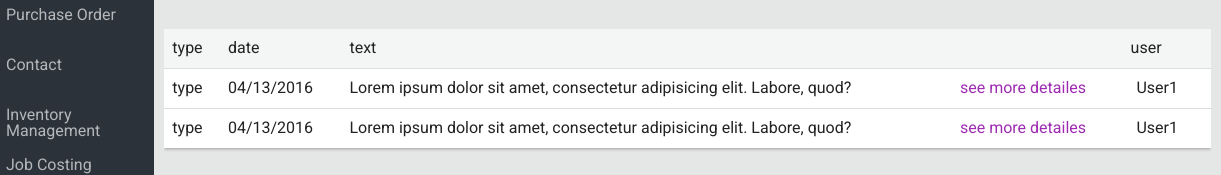
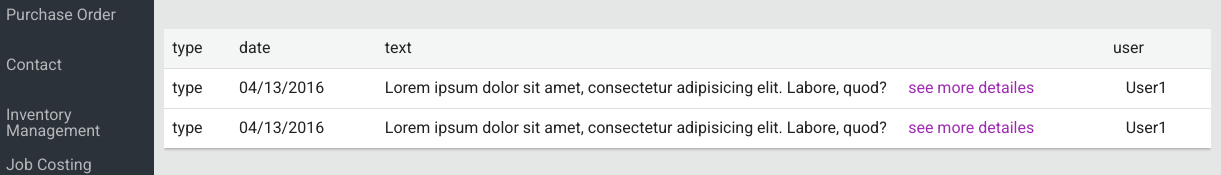
Before and after one commit to bahuzz/presidium, a plain HTML site: page notes.html in a window 1280 px wide. Shown: the part 343-518 px from the top of the page, 59-1280 px from the left. Drawn offline with nearby package versions, Linux system fonts and the light colour scheme.

Commit message:
reduce notes table size

```diff
--- a/notes.html
+++ b/notes.html
@@ -296,7 +296,7 @@
                             <tr>
                                 <td>type</td>
                                 <td>date</td>
-                                <td class="col-md-7 col-xs-5">text</td>
+                                <td class="col-md-6 col-xs-5">text</td>
                                 <td class="see-more"></td>
                                 <td>user</td>
                                 <td></td>
```
